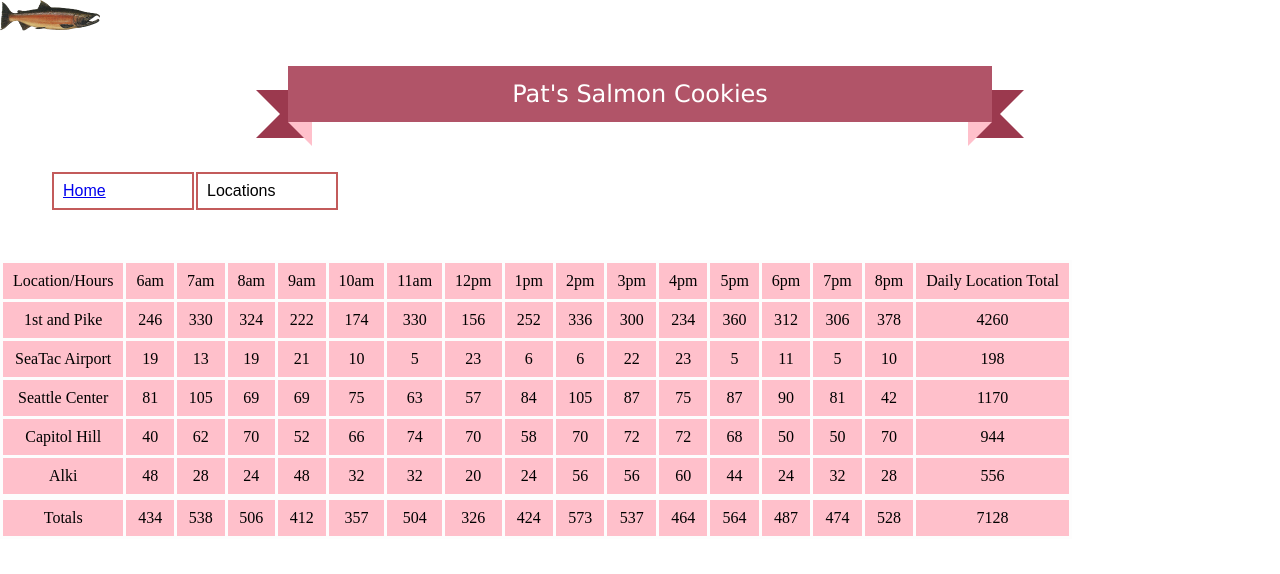
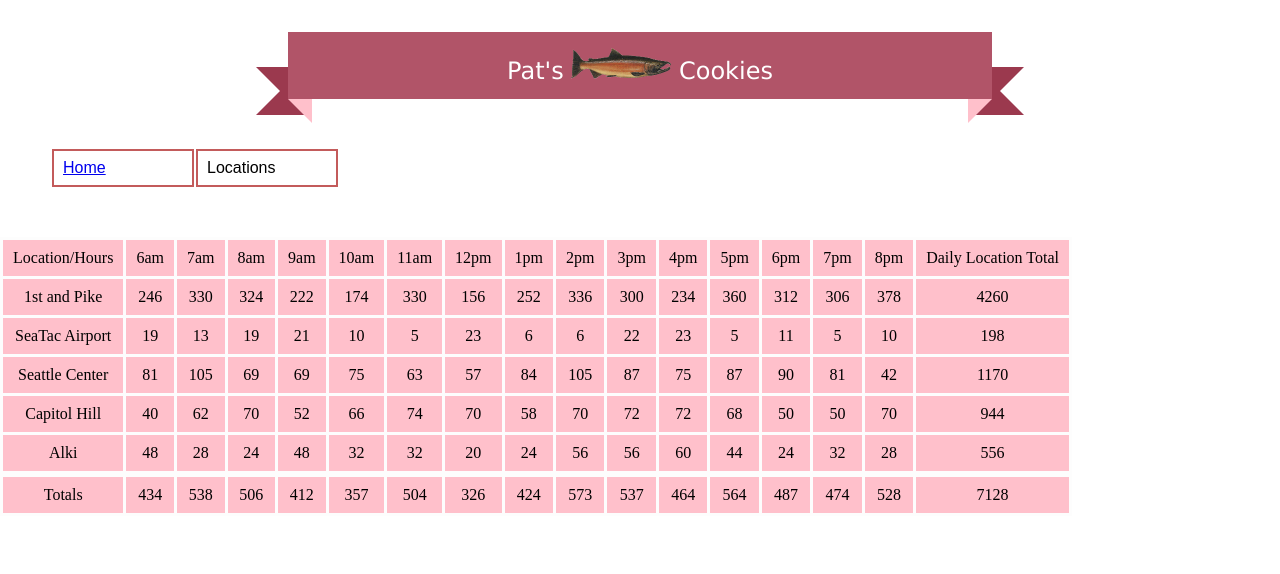
Before and after one commit to breelong7/cookie-stand, a plain HTML site: page sales.html in a window 1280 px wide. Drawn offline with Linux system fonts and the light colour scheme.

Commit message:
moved image of salmon to page ribbon

```diff
--- a/app.js
+++ b/app.js
@@ -189,3 +189,5 @@ function renderFooter() {
 }
 
 renderFooter();
+
+// forms
--- a/sales.html
+++ b/sales.html
@@ -9,12 +9,9 @@
   </head>
   <body>
 
-    <div class="image">
-      <img src="img/salmon.png" width="100" alt="Image of a salmon fish"/>
-    </div>
 
     <h1 class="ribbon">
-        <strong class="ribbon-content">Pat's Salmon Cookies</strong>
+        <strong class="ribbon-content">Pat's <img src="img/salmon.png" width="100" alt="Image of a salmon fish"/> Cookies</strong>
      </h1>
 
     <header>
```
Also changed, not shown: index.html (+2 -2 lines).
